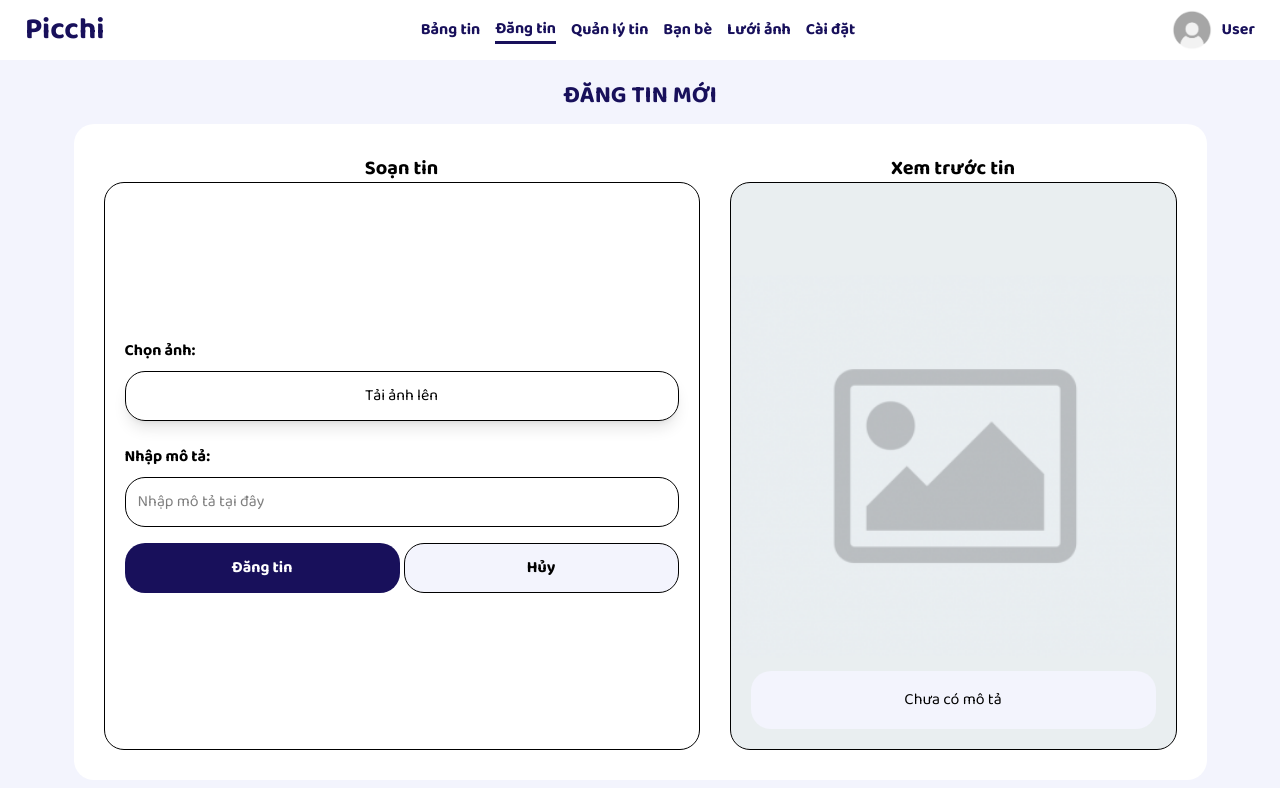
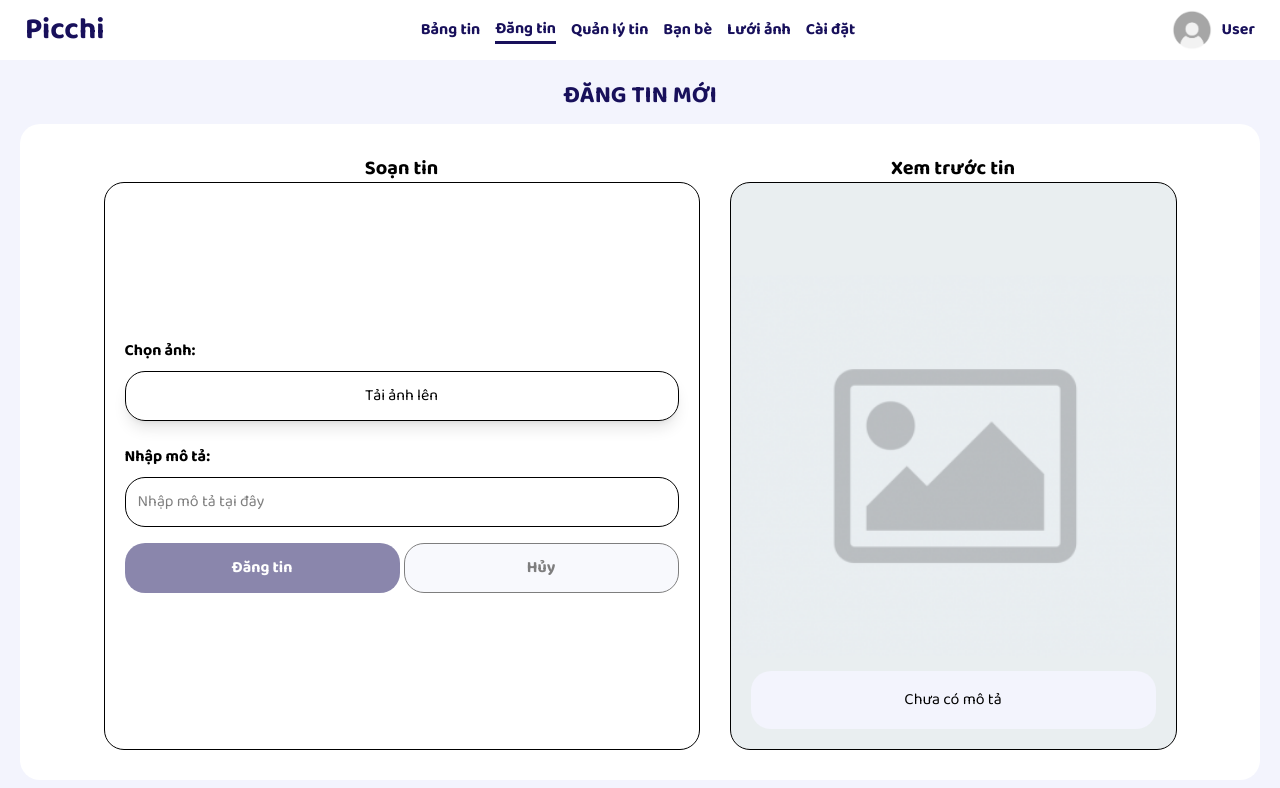
Before and after one commit to letungduong24/Picchi, a React (Vite) app: page /create-story in a window 1280 px wide. Shown: the top 788 px of the page. Built offline with nearby package versions, Linux system fonts and the light colour scheme.

Commit message:
complete story composer func

```diff
--- a/src/App.jsx
+++ b/src/App.jsx
@@ -35,6 +35,7 @@ const App = () => {
             title={confirmModal.title}
             content={confirmModal.content}
             trueButton={confirmModal.trueButton}
+            cancelButton={confirmModal.cancelButton}
             handleTrue={() => {
               confirmModal.onConfirm?.();
               hideConfirm();
--- a/src/Components/Common/Confirm.jsx
+++ b/src/Components/Common/Confirm.jsx
@@ -2,7 +2,7 @@ import React from "react";
 import { PiWarningCircleBold } from "react-icons/pi";
 import useConfirmStore from "../../store/confirmStore";
 
-const Confirm = ({title, content, trueButton, handleTrue, handleFalse}) => {
+const Confirm = ({title, content, trueButton, cancelButton = 'Hủy', handleTrue, handleFalse}) => {
   return (
     <div
       className="fixed inset-0 flex items-center justify-center z-50"
@@ -56,7 +56,7 @@ const Confirm = ({title, content, trueButton, handleTrue, handleFalse}) => {
               className="text-(--color-violet) px-4 py-1 rounded-[20px] text-[20px]  border border-(--color-violet) hover:bg-violet-100 transition-all duration-300 cursor-pointer w-fit"
 
             >
-              Hủy
+              {cancelButton}
             </button>
           </div>
         </div>
--- a/src/Pages/StoryCreate.jsx
+++ b/src/Pages/StoryCreate.jsx
@@ -2,6 +2,9 @@ import React, { useState } from "react";
 import { MdFilterListAlt } from "react-icons/md";
 import SmallStory from "../Components/Story/SmallStory";
 import useFeedStore from '../store/feedStore';
+import useErrorStore from '../store/errorStore';
+import useSuccessStore from '../store/successStore';
+import useConfirmStore from '../store/confirmStore';
 import { useNavigate } from "react-router-dom";
 import Default from '../assets/default.png'
 
@@ -9,7 +12,12 @@ const StoryCreate = () => {
   const [caption, setCaption] = useState('');
   const [previewCaption, setPreviewCaption] = useState('Chưa có mô tả')
   const [image, setImage] = useState(Default)
+  const [isImageUploaded, setIsImageUploaded] = useState(false)
+  const [isFirstAttempt, setIsFirstAttempt] = useState(true)
   const navigate = useNavigate()
+  const { showError } = useErrorStore()
+  const { showSuccess } = useSuccessStore()
+  const { showConfirm } = useConfirmStore()
 
   const handleOpenStory = (story) => {
     setDetailStory(story)
@@ -22,29 +30,106 @@ const StoryCreate = () => {
     setPreviewCaption(value.length === 0 ? 'Chưa có mô tả' : value);
   };
 
+  const handleImageUpload = (e) => {
+    const file = e.target.files[0];
+    if (!file) return;
+
+    const validFormats = ['image/png', 'image/jpeg', 'image/jpg'];
+    if (!validFormats.includes(file.type)) {
+      showError({
+        title: 'Đăng tin',
+        content: 'Định dạng ảnh không hợp lệ. Vui lòng chọn ảnh có định dạng jpg/jpeg/png.'
+      });
+      return;
+    }
+
+    const reader = new FileReader();
+    reader.onloadend = () => {
+      setImage(reader.result);
+      setIsImageUploaded(true);
+    };
+    reader.readAsDataURL(file);
+  };
+
+  const handleSubmit = (e) => {
+    e.preventDefault();
+    if (!isImageUploaded) return;
+
+    if (isFirstAttempt) {
+      showError({
+        title: 'Đăng tin',
+        content: 'Lỗi khi đăng tin, vui lòng thử lại sau.'
+      });
+      setIsFirstAttempt(false);
+      return;
+    }
+
+    // Show success message and navigate
+    showSuccess({
+      title: 'Đăng tin',
+      content: 'Đăng tin thành công!'
+    });
+    navigate('/');
+  };
+
+  const handleCancel = () => {
+    showConfirm({
+      title: 'Hủy đăng tin',
+      content: 'Bạn có chắc chắn muốn bỏ tin này không? Hệ thống sẽ không lưu tin của bạn.',
+      trueButton: 'Hủy',
+      cancelButton: 'Tiếp tục chỉnh sửa',
+      onConfirm: () => {
+        setCaption('');
+        setPreviewCaption('Chưa có mô tả');
+        setImage(Default);
+        setIsImageUploaded(false);
+        setIsFirstAttempt(true);
+      },
+    });
+  };
 
   return (
     <div className="p-[20px] bg-(--color-gray) flex-1 flex flex-col gap-3 items-center">
       <div className="topbar flex justify-center items-center">
         <p className='font-bold text-2xl text-(--color-violet)'>ĐĂNG TIN MỚI</p>
       </div>
-      <div className="p-[30px] w-fit bg-white rounded-[20px] flex-1 flex gap-[30px]">
+      <div className="p-[30px] w-full justify-center bg-white rounded-[20px] flex-1 flex gap-[30px]">
           <div className="h-full aspect-square flex flex-col">
             <p className="flex justify-center text-xl font-bold">Soạn tin</p>
             <div className="flex-1 flex items-center justify-center">
-              <form action="" className="border-1 h-full rounded-[20px] w-full p-5 items-center justify-center flex flex-col gap-4">
+              <form onSubmit={handleSubmit} className="border-1 h-full rounded-[20px] w-full p-5 items-center justify-center flex flex-col gap-4">
                 <div className="space-y-2 w-full">
                   <p className="font-bold">Chọn ảnh:</p>
-                  <label className="cursor-pointer w-full shadow-lg p-3 rounded-[20px] flex justify-center border-1" htmlFor="image-upload">Tải ảnh lên</label>
-                  <input hidden type="file" name="" id="image-upload" />
+                  <label className="cursor-pointer w-full shadow-lg p-3 rounded-[20px] flex justify-center border-1 hover:bg-violet-100 transition-all duration-300" htmlFor="image-upload">Tải ảnh lên</label>
+                  <input
+                    hidden
+                    type="file"
+                    name=""
+                    id="image-upload"
+                    accept=".png,.jpg,.jpeg"
+                    onChange={handleImageUpload}
+                  />
                 </div>
                 <div className="space-y-2 w-full">
                   <p className="font-bold">Nhập mô tả:</p>
                   <input value={caption} onChange={(e) => handleTypeCaption(e)} type="text" placeholder="Nhập mô tả tại đây" className="rounded-[20px] border p-3 w-full"/>
                 </div>
                 <div className="grid grid-cols-2 w-full gap-1">
-                  <button className="bg-(--color-violet) text-white font-bold p-3 rounded-[20px] cursor-pointer hover:bg-[#58467e] duration-300 transition-all">Đăng tin</button>
-                  <button className="bg-(--color-gray) border font-bold p-3 rounded-[20px] hover:bg-violet-100 transition-all duration-300 cursor-pointer">Hủy</button>
+                  <button
+                    type="submit"
+                    className={`bg-(--color-violet) text-white font-bold p-3 rounded-[20px] cursor-pointer hover:bg-[#58467e] duration-300 transition-all ${!isImageUploaded ? 'opacity-50 cursor-not-allowed' : ''}`}
+                    disabled={!isImageUploaded}
+                  >
+                    Đăng tin
+                  </button>
+                  <button
+                    type="button"
+                    onClick={handleCancel}
+                    className={`bg-(--color-gray) border font-bold p-3 rounded-[20px] hover:bg-violet-100 transition-all duration-300 cursor-pointer ${!isImageUploaded && caption.length === 0 ? 'opacity-50 cursor-not-allowed' : ''}`}
+                    disabled={!isImageUploaded && caption.length === 0}
+                  >
+                    Hủy
+                  </button>
                 </div>
               </form>
             </div>
--- a/src/store/confirmStore.js
+++ b/src/store/confirmStore.js
@@ -6,16 +6,18 @@ const useConfirmStore = create((set) => ({
     title: '',
     content: '',
     trueButton: 'Xác nhận',
+    cancelButton: 'Hủy',
     onConfirm: null,
   },
 
-  showConfirm: ({ title, content, trueButton = 'Xác nhận', onConfirm }) =>
+  showConfirm: ({ title, content, trueButton = 'Xác nhận', cancelButton = 'Hủy', onConfirm }) =>
     set({
       confirmModal: {
         show: true,
         title,
         content,
         trueButton,
+        cancelButton,
         onConfirm,
       },
     }),
```
